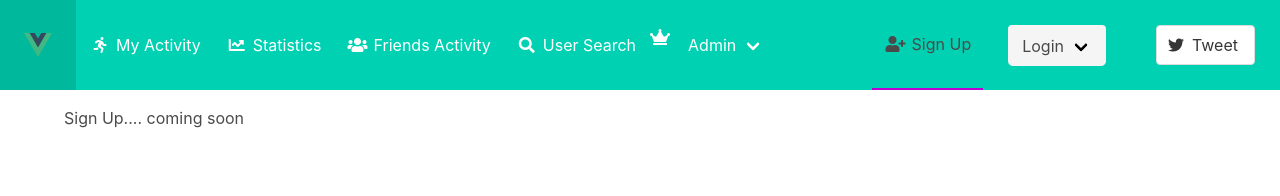
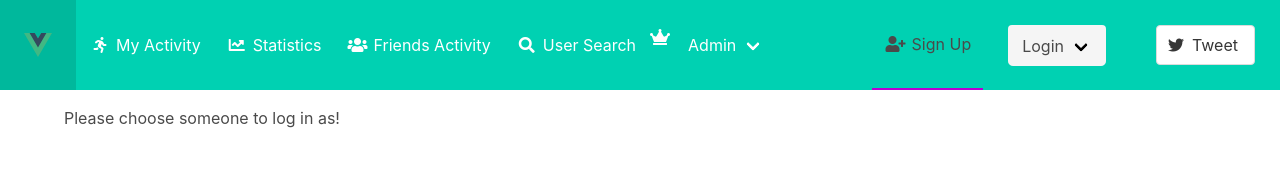
Before and after one commit to lemusm3/2024-Spring-Final, a Vue app in the folder client/: page /SignUp in a window 1280 px wide. Shown: the top 196 px of the page. Built offline with nearby package versions, Linux system fonts and the light colour scheme.

Commit message:
new login instructions

```diff
--- a/client/src/pages/SignUp.vue
+++ b/client/src/pages/SignUp.vue
@@ -3,7 +3,7 @@
 
 <template>
     <div class="SignUp">
-      <p>Sign Up.... coming soon</p>
+      <p>Please choose someone to log in as!</p>
     </div>
   </template>
 
```
